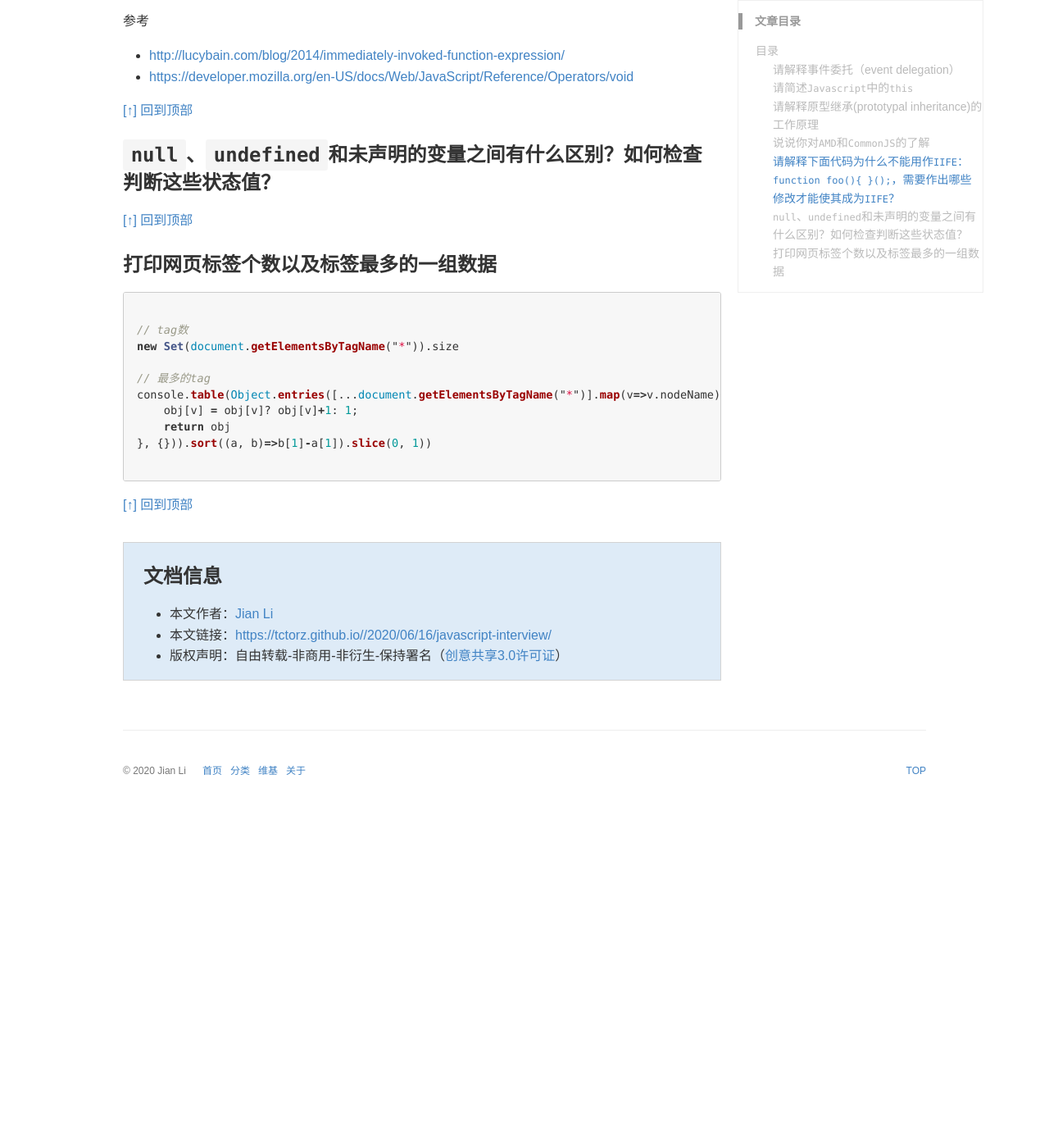
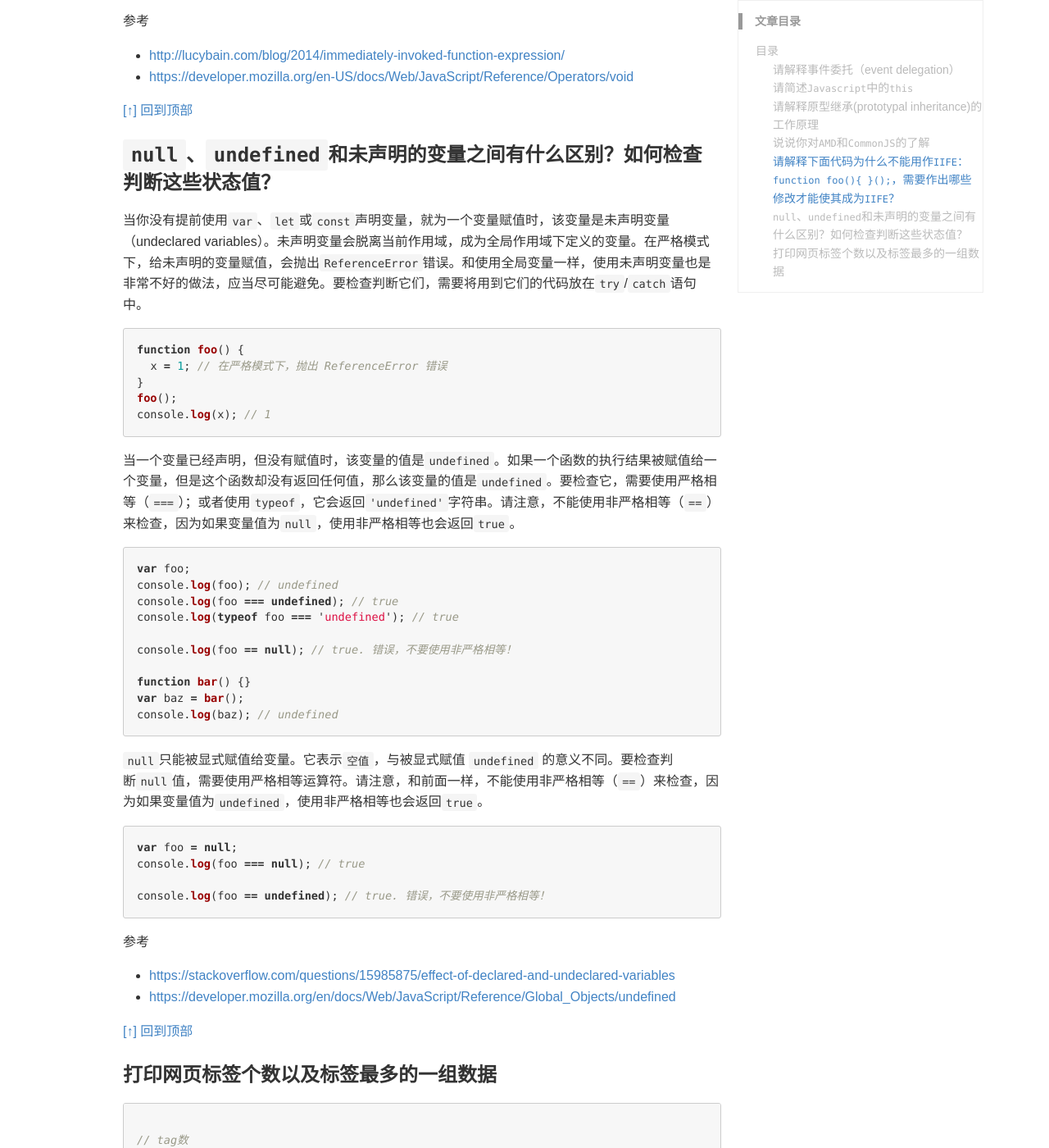
Before and after one commit to TcTOrz/TcTOrz.github.io, a Jekyll site: the page built from _posts/2020-06-16-javascript-interview.md, in a window 1280 px wide and 1400 px high, scrolled down 2868 px. Shown: the whole window at 82% size. Built offline with Jekyll 4.4.1, drawn with Linux system fonts in a browser that asks for light colours; some web fonts are replaced; comment, search, counter and statistics services are not loaded; before the commit the page ends 3865 px from its top, so only the background shows below that; some of the changed text lies outside the part shown.

Commit message:
js-null&undefined

````diff
--- a/_posts/2020-06-16-javascript-interview.md
+++ b/_posts/2020-06-16-javascript-interview.md
@@ -95,7 +95,40 @@ console.log(foo); // undefined
 [[↑] 回到顶部](#目录)
 
 ### `null`、`undefined`和未声明的变量之间有什么区别？如何检查判断这些状态值？
+当你没有提前使用`var`、`let`或`const`声明变量，就为一个变量赋值时，该变量是未声明变量（undeclared variables）。未声明变量会脱离当前作用域，成为全局作用域下定义的变量。在严格模式下，给未声明的变量赋值，会抛出`ReferenceError`错误。和使用全局变量一样，使用未声明变量也是非常不好的做法，应当尽可能避免。要检查判断它们，需要将用到它们的代码放在`try`/`catch`语句中。
+```js
+function foo() {
+  x = 1; // 在严格模式下，抛出 ReferenceError 错误
+}
+foo();
+console.log(x); // 1
+```
 
+当一个变量已经声明，但没有赋值时，该变量的值是`undefined`。如果一个函数的执行结果被赋值给一个变量，但是这个函数却没有返回任何值，那么该变量的值是`undefined`。要检查它，需要使用严格相等（`===`）；或者使用`typeof`，它会返回`'undefined'`字符串。请注意，不能使用非严格相等（`==`）来检查，因为如果变量值为`null`，使用非严格相等也会返回`true`。
+```js
+var foo;
+console.log(foo); // undefined
+console.log(foo === undefined); // true
+console.log(typeof foo === 'undefined'); // true
+
+console.log(foo == null); // true. 错误，不要使用非严格相等！
+
+function bar() {}
+var baz = bar();
+console.log(baz); // undefined
+```
+
+`null`只能被显式赋值给变量。它表示`空值`，与被显式赋值 `undefined` 的意义不同。要检查判断`null`值，需要使用严格相等运算符。请注意，和前面一样，不能使用非严格相等（`==`）来检查，因为如果变量值为`undefined`，使用非严格相等也会返回`true`。
+```js
+var foo = null;
+console.log(foo === null); // true
+
+console.log(foo == undefined); // true. 错误，不要使用非严格相等！
+```
+
+参考
+- <https://stackoverflow.com/questions/15985875/effect-of-declared-and-undeclared-variables>
+- <https://developer.mozilla.org/en/docs/Web/JavaScript/Reference/Global_Objects/undefined>
 
 [[↑] 回到顶部](#目录)
 
````
